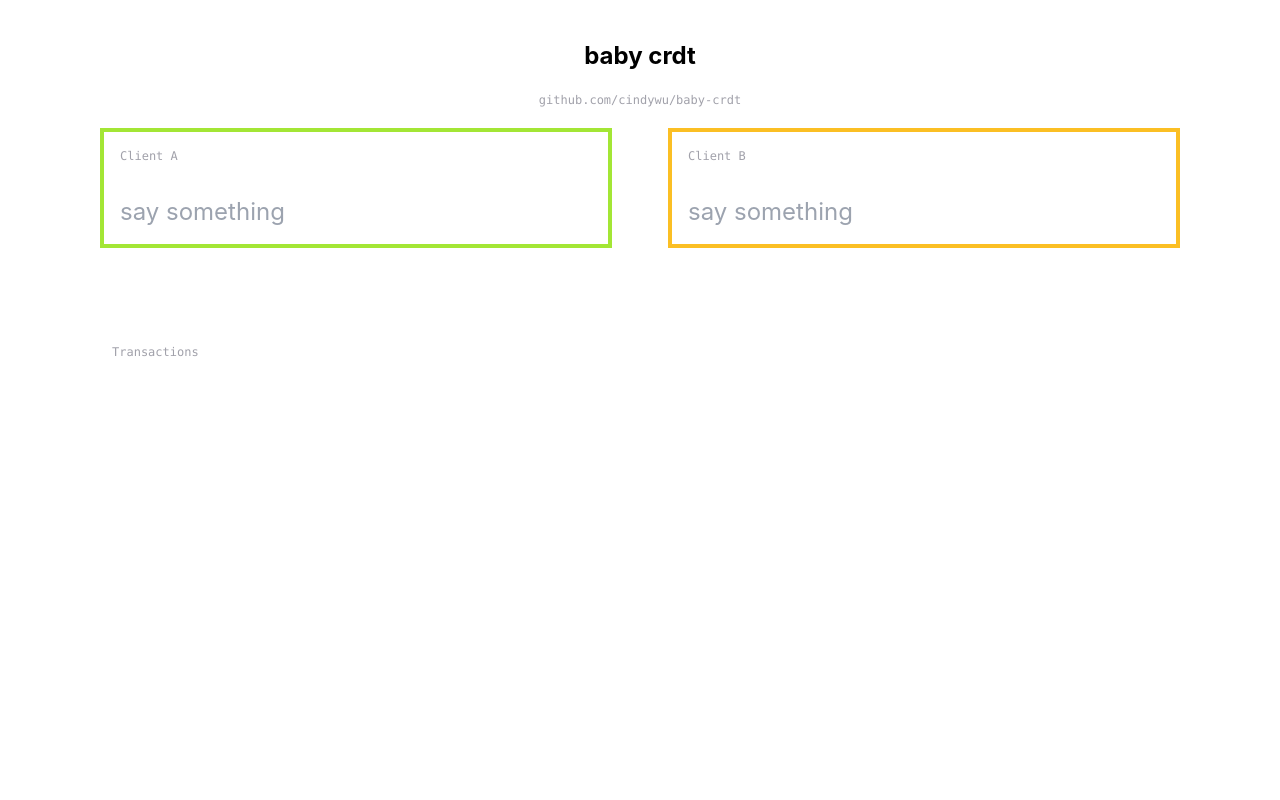
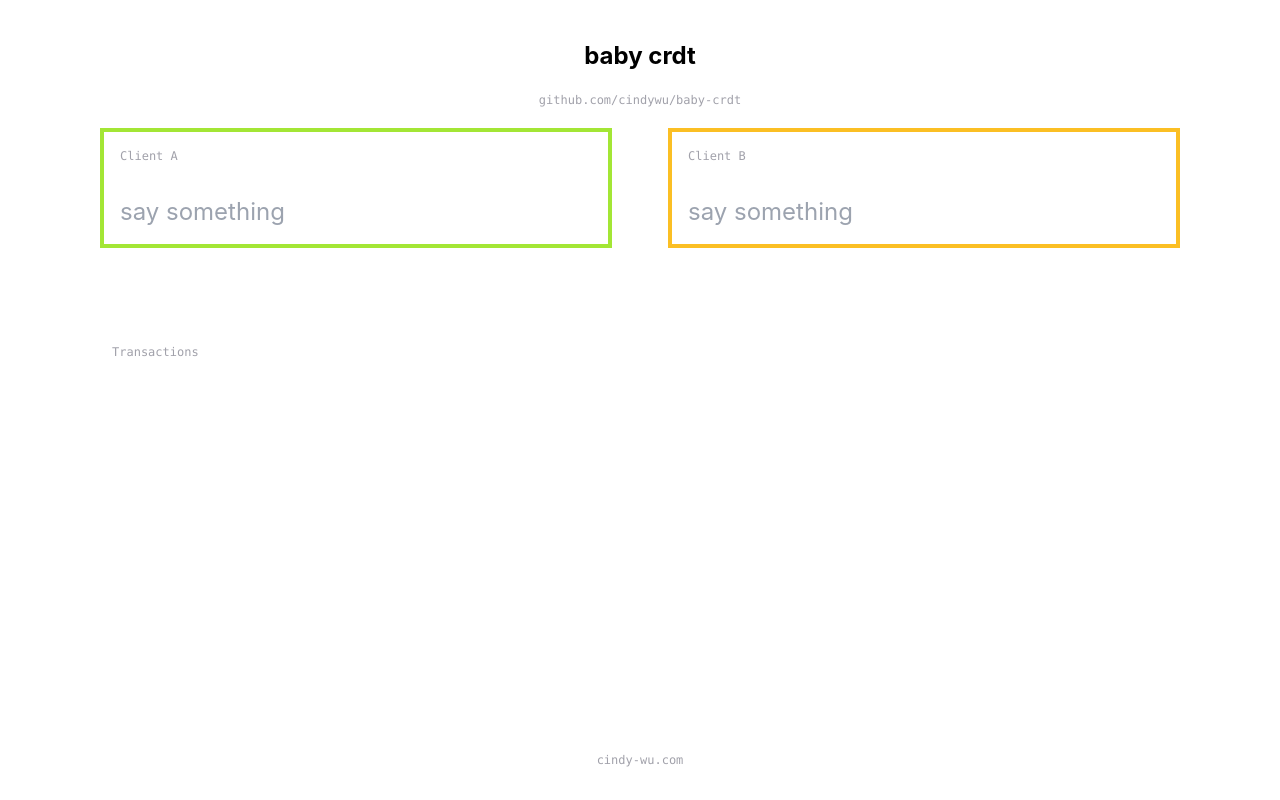
Before and after one commit to cindywu/baby-crdt, a Next.js app: page / in a window 1280 px wide. Built offline with nearby package versions, Linux system fonts and the light colour scheme.

Commit message:
fix overflow of transactions table and add cindy-wu.com

```diff
--- a/components/transactions.tsx
+++ b/components/transactions.tsx
@@ -9,6 +9,7 @@ export default function Transactions({ txs } : TransactionsProps) {
     <div className={"flex flex-col justify-center pt-20 mx-24"}>
       <div className={"w-full text-xl p-4 "}>
         <div className={"font-mono text-xs text-zinc-400 pb-4"}>Transactions</div>
+        <div className={"overflow-auto max-h-48"}>
         {txs && txs.map((tx: any, i: any) => {
         return (
           <Transaction
@@ -18,6 +19,7 @@ export default function Transactions({ txs } : TransactionsProps) {
           />
         )
       })}
+      </div>
       </div>
     </div>
   )
--- a/pages/index.tsx
+++ b/pages/index.tsx
@@ -27,6 +27,9 @@ export default function Home() {
       <Transactions
         txs={txs}
       />
+      <div className={"fixed bottom-0 font-mono text-xs text-zinc-400 w-screen text-center py-8 bg-white"}>
+      <Link href="https://cindy-wu.com">cindy-wu.com</Link>
+      </div>
     </div>
   )
 }
```
